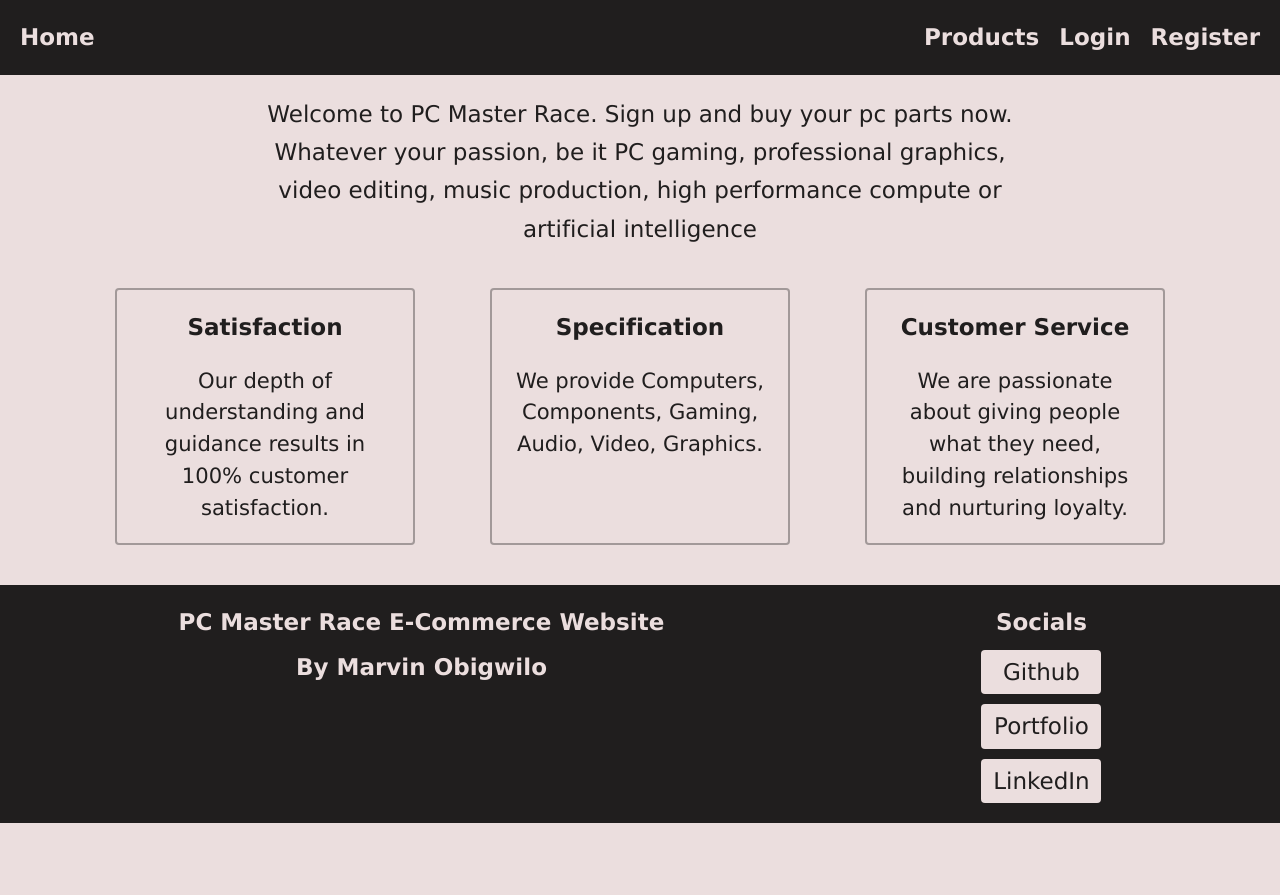
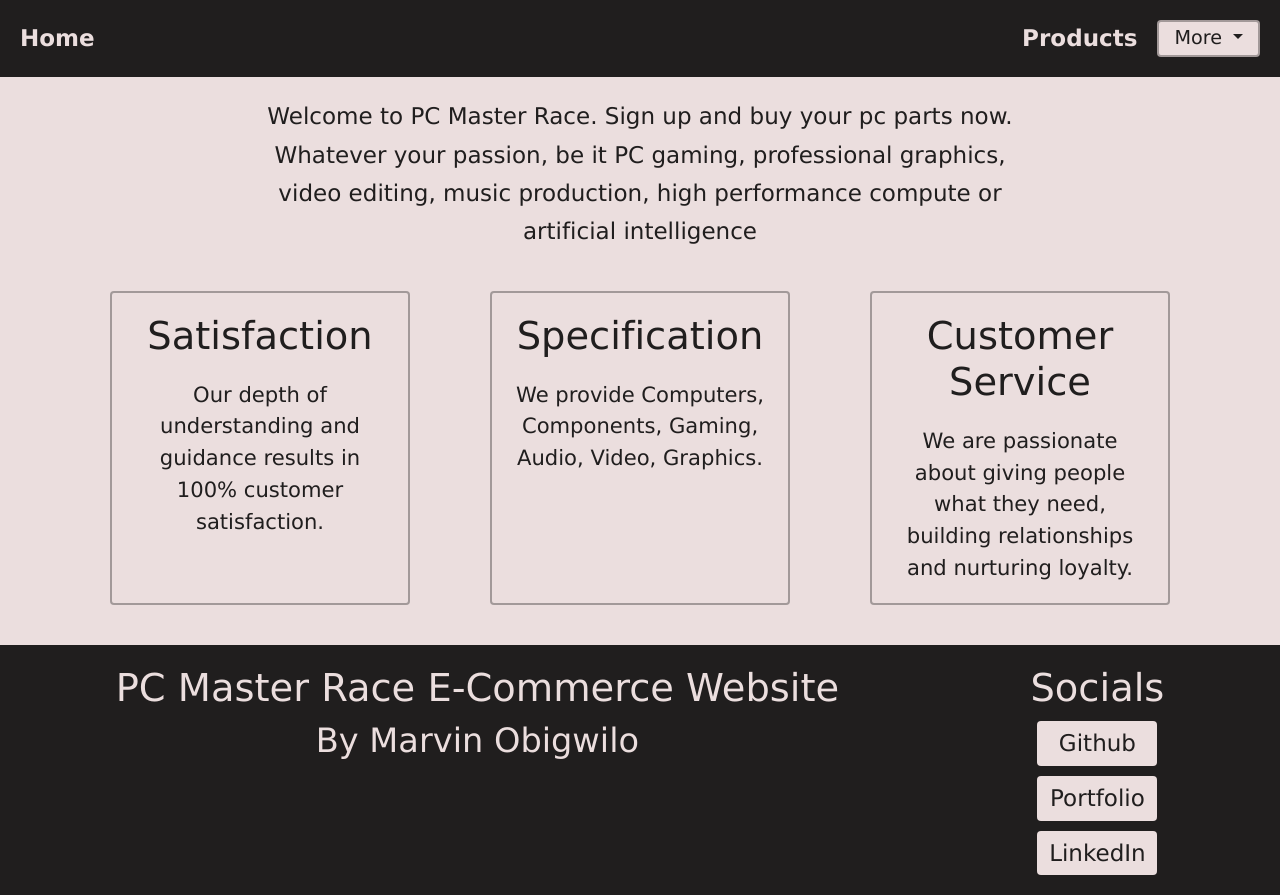
Before and after one commit to marvinobig/pcmasterrace, a PHP site: page / in a window 1280 px wide. Before the commit the page ends 823 px from the top, so only its background shows below. Run offline with PHP 8.4, Linux system fonts and the light colour scheme.

Commit message:
add mobile responsiveness

```diff
--- a/index.php
+++ b/index.php
@@ -11,13 +11,22 @@
         <div class="nav-right">
             <a class="nav-links" href="pages/products.page.php">Products</a>
 
-            <?php if (!isset($_SESSION["username"])): ?>
-            <a class="nav-links" href="pages/login.page.php">Login</a>
-            <a class="nav-links" href="pages/register.page.php">Register</a>
-            <?php else: ?>
-            <a class="nav-links" href="pages/basket.page.php">Basket</a>
-            <a class="nav-links" href="pages/account.page.php">Account</a>
-            <?php endif?>
+            <div class="dropdown">
+                <button class="btn btn-secondary dropdown-toggle" type="button" data-bs-toggle="dropdown"
+                    aria-expanded="false">
+                    More
+                </button>
+                <ul class="dropdown-menu">
+                    <?php if (!isset($_SESSION["username"])): ?>
+                    <li><a class="nav-links" href="pages/login.page.php">Login</a></li>
+                    <li><a class="nav-links" href="pages/register.page.php">Register</a></li>
+
+                    <?php else: ?>
+                    <li><a class="nav-links" href="pages/basket.page.php">Basket</a></li>
+                    <li><a class="nav-links" href="pages/account.page.php">Account</a></li>
+                    <?php endif?>
+                </ul>
+            </div>
         </div>
     </nav>
 
--- a/pages/basket.page.php
+++ b/pages/basket.page.php
@@ -23,7 +23,7 @@ $username = $_SESSION["username"];
         <section class="basket-actions-container">
             <a href="products.page.php">
                 <button type="button">
-                    Continue Shopping
+                    Continue
                 </button>
             </a>
             <a href="#">
--- a/pages/login.page.php
+++ b/pages/login.page.php
@@ -35,7 +35,7 @@ if (isset($_SESSION["username"])) {
 
         <div class="user-agreements">
             <p>
-                Not yet a member? <a href="../pages/register.page.php">You can register here</a>
+                Not yet a member? <a class="link" href="../pages/register.page.php">Register here</a>
             </p>
         </div>
     </main>
--- a/pages/partials/head.partial.php
+++ b/pages/partials/head.partial.php
@@ -3,7 +3,13 @@
     <meta http-equiv="X-UA-Compatible" content="IE=edge">
     <meta name="viewport" content="width=device-width, initial-scale=1.0">
     <title>PC Master Race</title>
+    <link href="https://cdn.jsdelivr.net/npm/bootstrap@5.2.2/dist/css/bootstrap.min.css" rel="stylesheet"
+        integrity="sha384-Zenh87qX5JnK2Jl0vWa8Ck2rdkQ2Bzep5IDxbcnCeuOxjzrPF/et3URy9Bv1WTRi" crossorigin="anonymous">
     <link rel="stylesheet" href="../static/css/reset.css">
     <link rel="stylesheet" href="../static/css/style.css">
     <script src="../static/js/script.js" defer></script>
+    <script src="https://cdn.jsdelivr.net/npm/bootstrap@5.2.2/dist/js/bootstrap.bundle.min.js"
+        integrity="sha384-OERcA2EqjJCMA+/3y+gxIOqMEjwtxJY7qPCqsdltbNJuaOe923+mo//f6V8Qbsw3" crossorigin="anonymous"
+        defer>
+    </script>
 </head>
--- a/pages/register.page.php
+++ b/pages/register.page.php
@@ -57,10 +57,10 @@ if (isset($_SESSION["username"])) {
         </form>
         <div class="user-agreements">
             <p>
-                By creating an account you agree to our <a href="#">Terms & Privacy</a>
+                By creating an account you agree to our <a class="link" href="#">Terms & Privacy</a>
             </p>
             <p class="login">
-                Already a member? <a href="../pages/login.page.php">You can login here</a>
+                Already a member? <a class="link" href="../pages/login.page.php">Login here</a>
             </p>
         </div>
     </main>
--- a/pages/viewProduct.page.php
+++ b/pages/viewProduct.page.php
@@ -21,7 +21,7 @@ session_start();
         <p>£<?=$item["price"]?></p>
         <h3>Description</h3>
         <p><?=$item["description"]?></p>
-        <a href="../functions/addToBasket.function.php?id='<?=$item['ID']?>'">
+        <a href="../functions/addToBasket.function.php?id=<?=$item['ID']?>">
             <button type="button">
                 Add to basket
             </button>
--- a/static/css/style.css
+++ b/static/css/style.css
@@ -16,6 +16,7 @@
     --form-input-color: #ebdede;
     --button-bg-color: #201e1e;
     --button-text-color: #ebdede;
+    --link-color: #1632b1;
 }
 
 /* general styling */
@@ -34,7 +35,7 @@ button {
     background-color: var(--button-bg-color);
     color: var(--button-text-color);
     padding: 2px 15px;
-    border: 2px solid var(--border-color);
+    border: var(--border-size) solid var(--border-color);
     border-radius: var(--border-radius);
     transition: var(--transition);
 }
@@ -50,10 +51,17 @@ main {
 
 img {
     aspect-ratio: 1;
-    height: auto;
     width: 100%;
     max-width: 200px;
     border: var(--border-size) solid var(--border-color);
+}
+
+a {
+    color: var(--button-text-color);
+}
+
+a:hover {
+    color: var(--button-text-color);
 }
 
 form {
@@ -155,6 +164,26 @@ textarea:focus {
     background-color: var(--nav-bg-color);
 }
 
+.dropdown, .dropdown-menu {
+    border-radius: var(--border-radius);
+    background-color: var(--nav-bg-color);
+}
+
+.dropdown button {
+    background-color: var(--button-text-color);
+    color: var(--button-bg-color);
+    padding: 2px 15px;
+    border: var(--border-size) solid var(--border-color);
+    border-radius: var(--border-radius);
+    transition: var(--transition);
+}
+
+.dropdown-menu li {
+    text-align: center;
+    padding: 10px;
+    background-color: var(--nav-bg-color);
+}
+
 .footer {
     display: flex;
     justify-content: space-around;
@@ -373,13 +412,15 @@ textarea:focus {
 
 .welcome {
     text-align: center;
-    width: 800px;
+    width: 100%;
+    max-width: 800px;
     line-height: 2rem;
 }
 
 .site-info {
     display: flex;
     justify-content: space-evenly;
+    gap: 10px;
     padding: 20px;
     width: 100%;
 }
@@ -389,7 +430,8 @@ textarea:focus {
     flex-direction: column;
     gap: 20px;
     text-align: center;
-    width: 300px;
+    width: 100%;
+    max-width: 300px;
     padding: 20px;
     border: var(--border-size) solid var(--border-color);
     border-radius: var(--border-radius);
```
Also changed, not shown: other parts of static/css/style.css (+53 -3 lines), pages/partials/nav.partial.php (+15 -7 lines).
